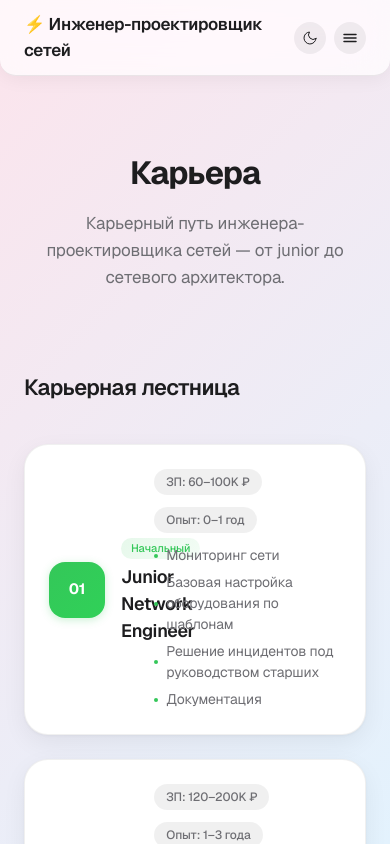
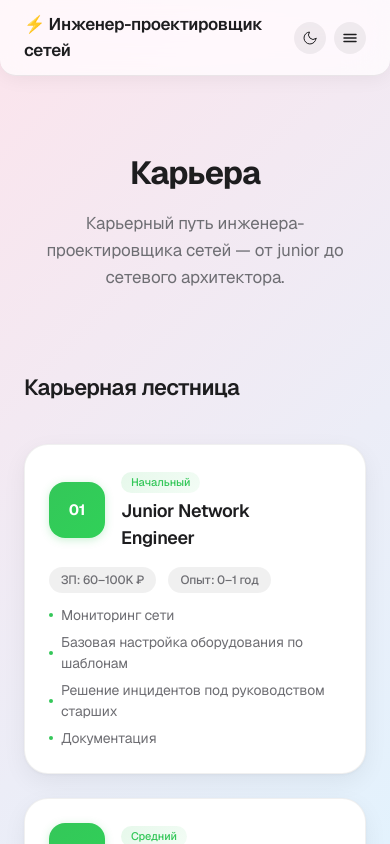
Before and after one commit to hyd1n/letnya-shkola, a Next.js app in the folder frontend/: page /career in a window 390 px wide. Shown: the top 844 px of the page. Built offline with nearby package versions, Linux system fonts and the light colour scheme.

Commit message:
hotfix: stylex card in career and burger menu

```diff
--- a/frontend/app/career/page.tsx
+++ b/frontend/app/career/page.tsx
@@ -107,7 +107,7 @@ export default function CareerPage() {
                 e.currentTarget.style.transform = "translateY(0)";
               }}
             >
-              <div className="grid grid-cols-3 gap-6 sm:flex-row sm:items-start">
+              <div className="grid grid-cols-1 gap-4 sm:grid-cols-3 sm:gap-6 sm:items-start">
                 <div className="flex items-center gap-4 sm:min-w-[200px]" style={
                   {
                     height:"100%"
--- a/frontend/components/Header.tsx
+++ b/frontend/components/Header.tsx
@@ -125,6 +125,9 @@ export default function Header() {
             <Link
               key={link.href}
               href={link.href}
+              onClick={() => {
+                document.getElementById("mobile-nav")?.classList.add("hidden");
+              }}
               className="block rounded-full px-4 py-2.5 text-[13px] font-medium transition-all duration-200"
               style={{
                 color:
```
